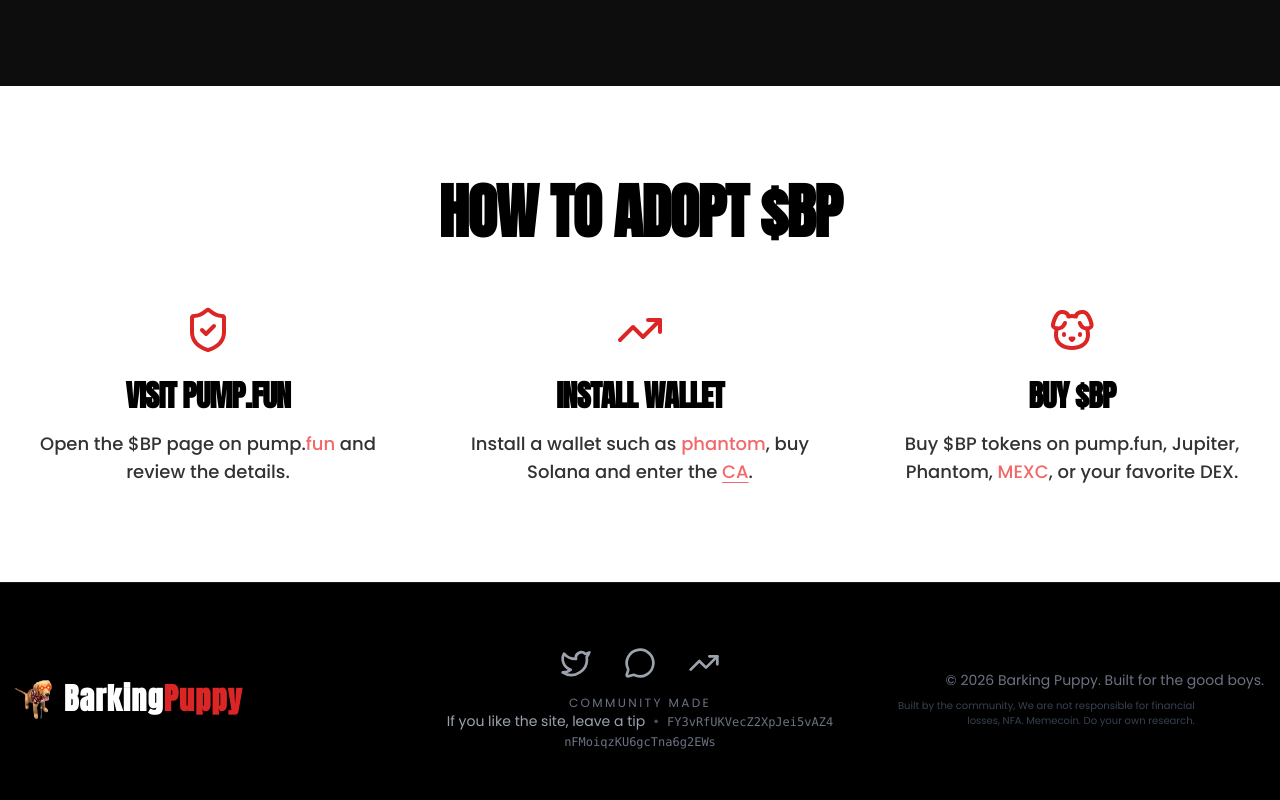
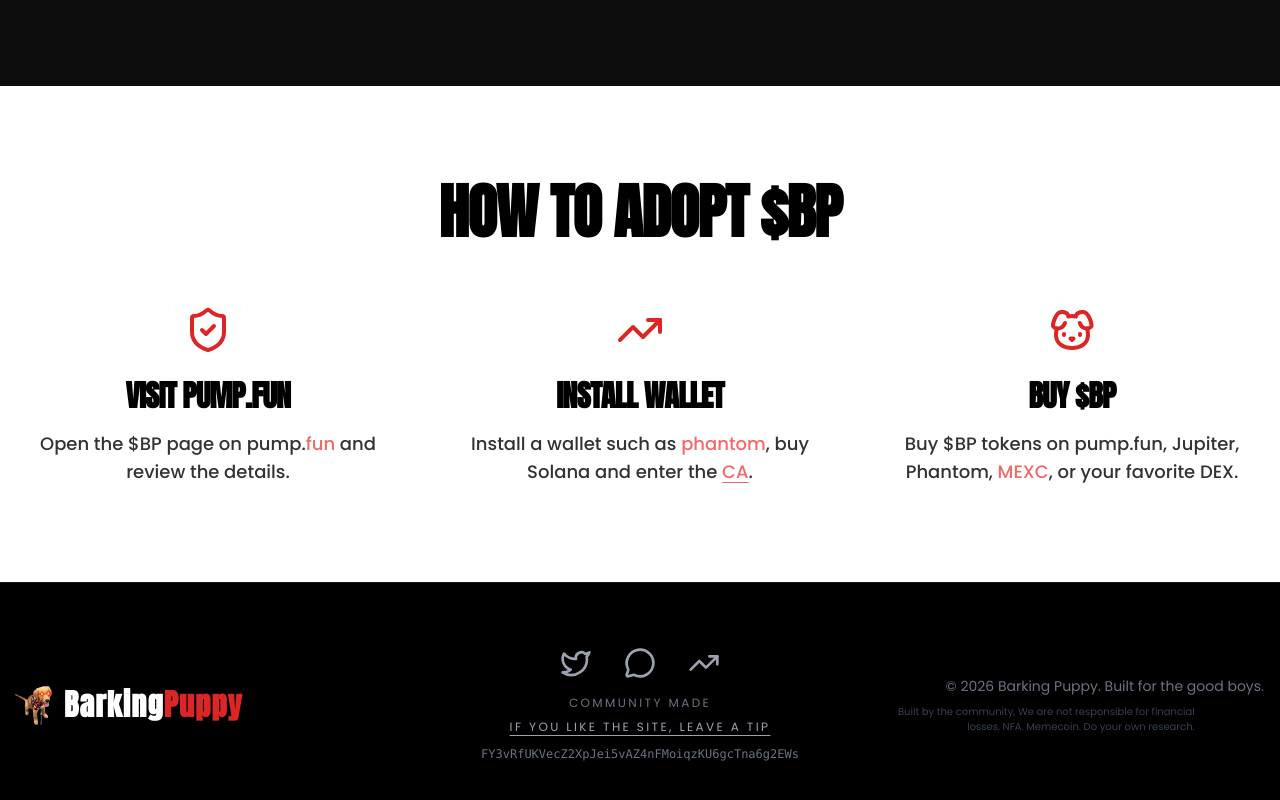
Before and after one commit to YOITSPABLO/.g, a React (Vite) app: page / in a window 1280 px wide. Shown: the part 3448-4248 px from the top of the page. Built offline with nearby package versions, Linux system fonts and the light colour scheme.

Commit message:
Refine footer tip text

```diff
--- a/App.tsx
+++ b/App.tsx
@@ -90,6 +90,7 @@
   const [pupilOffset, setPupilOffset] = useState({ x: 0, y: 0 });
   const [hoverImage, setHoverImage] = useState<{ src: string; alt: string } | null>(null);
   const CONTRACT_ADDRESS = '3B1ijcocM5EDga6XxQ7JLW7weocQPWWjuhBYG8Vepump';
+  const TIP_WALLET = 'FY3vRfUKVecZ2XpJei5vAZ4nFMoiqzKU6gcTna6g2EWs';
 
   const handleEyeMove = (
     event: React.MouseEvent<HTMLDivElement> | React.TouchEvent<HTMLDivElement> | React.PointerEvent<HTMLDivElement>
@@ -125,6 +126,11 @@
   const copyContractAddress = () => {
     if (navigator?.clipboard?.writeText) {
       navigator.clipboard.writeText(CONTRACT_ADDRESS);
+    }
+  };
+  const copyTipWallet = () => {
+    if (navigator?.clipboard?.writeText) {
+      navigator.clipboard.writeText(TIP_WALLET);
     }
   };
 
@@ -707,11 +713,14 @@
             </div>
             <div className="text-center">
               <p className="text-xs uppercase tracking-[0.2em] text-gray-500">Community made</p>
-              <p className="text-sm text-gray-400">
+              <button
+                type="button"
+                onClick={copyTipWallet}
+                className="mt-2 text-xs uppercase tracking-[0.2em] text-gray-400 hover:text-white transition-colors underline underline-offset-4"
+              >
                 If you like the site, leave a tip
-                <span className="mx-2 text-gray-600">•</span>
-                <span className="font-mono text-xs text-gray-500 break-all">FY3vRfUKVecZ2XpJei5vAZ4nFMoiqzKU6gcTna6g2EWs</span>
-              </p>
+              </button>
+              <p className="mt-2 font-mono text-xs text-gray-500 break-all">{TIP_WALLET}</p>
             </div>
           </div>
 
```
